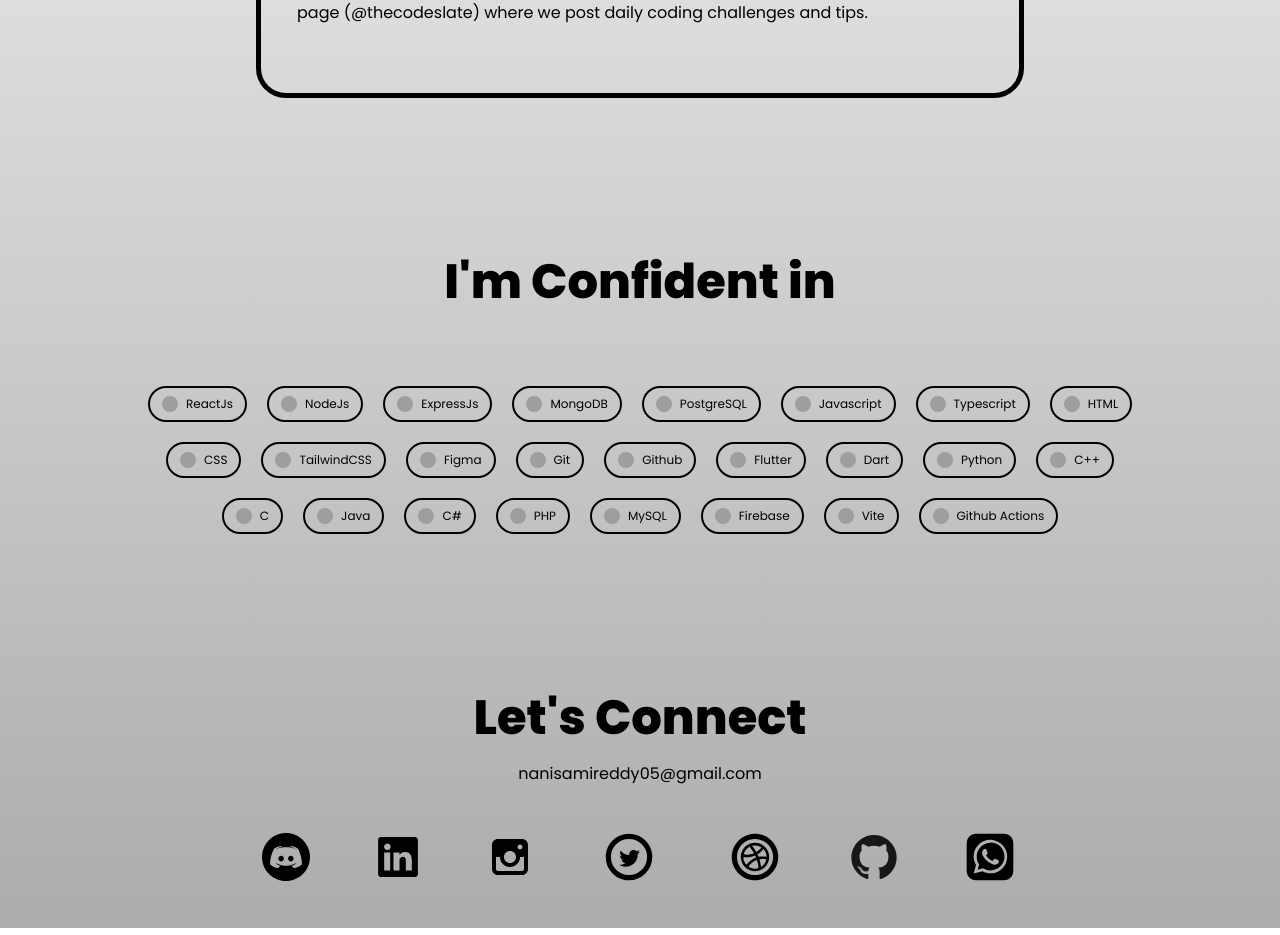
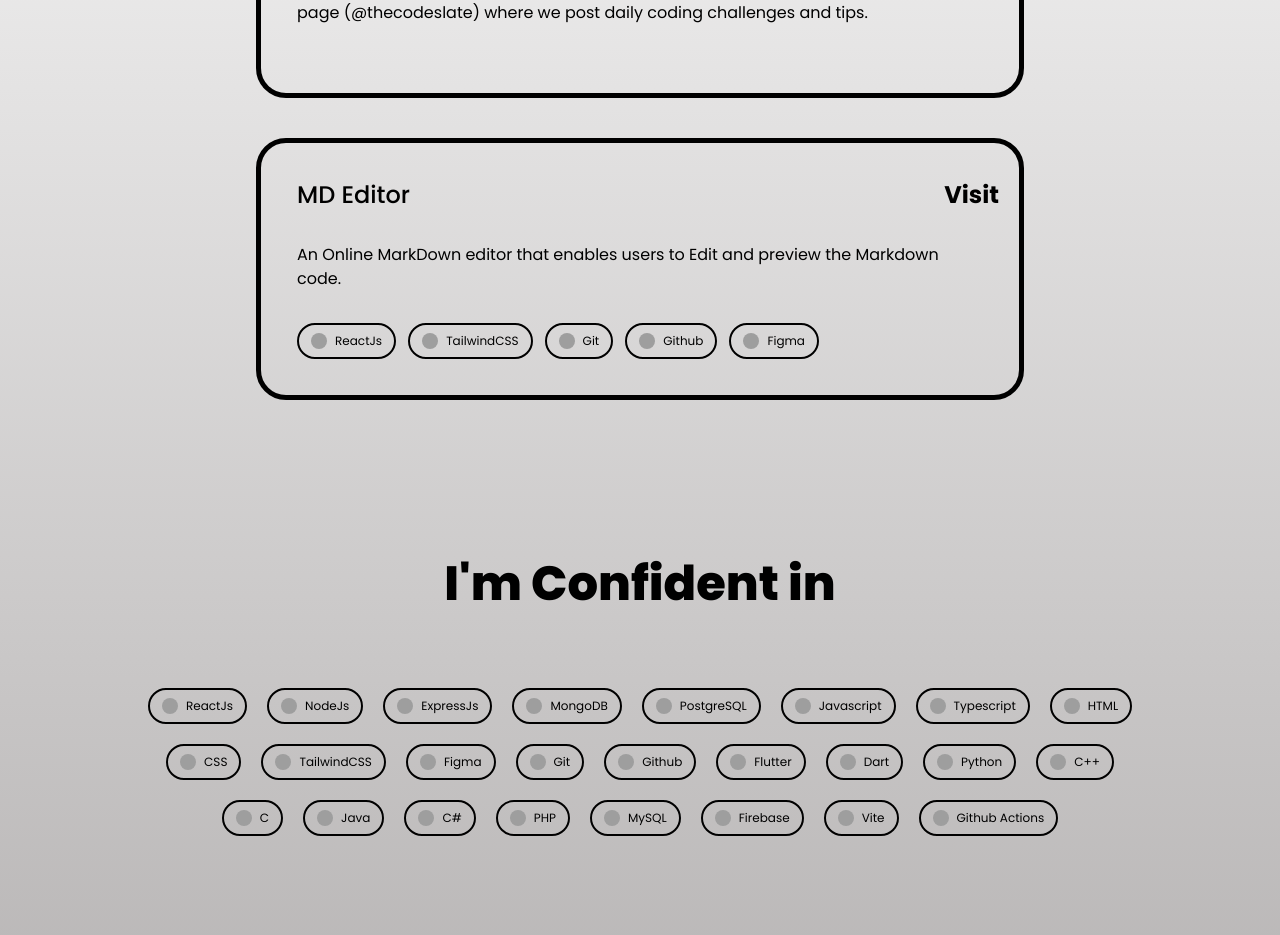
Before and after one commit to nani-samireddy/portfolio, a React (Vite) app: page / in a window 1280 px wide. Shown: the part 2200-3135 px from the top of the page. Built offline with nearby package versions, Linux system fonts and the light colour scheme; grey boxes are pictures that could not be loaded.

Commit message:
added markdoown to projects

```diff
--- a/src/data/initiatives.js
+++ b/src/data/initiatives.js
@@ -6,5 +6,15 @@
         link: 'https://instagram.com/thecodeslate',
 
     },
+    {
+        id: 1,
+        title: 'MD Editor',
+        description: 'An Online MarkDown editor that enables users to Edit and preview the Markdown code.',
+        link: 'https://instagram.com/thecodeslate',
+        techUsed: ['ReactJs', 'TailwindCSS', 'Git', 'Github', 'Figma'],
+
+
+    },
+
 
 ];
```
